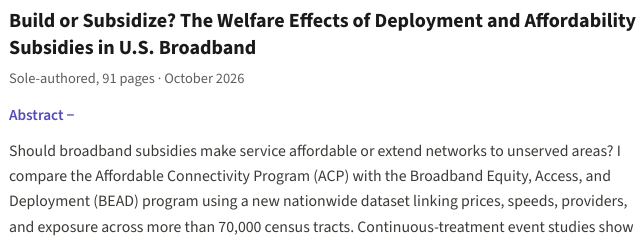
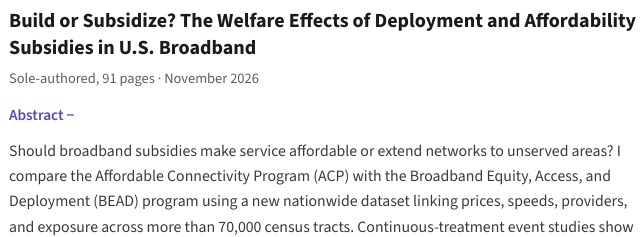
Before and after one commit to Sidi-Sawadogo/sidi-sawadogo.github.io, a plain HTML site: page pages/research.html in a window 1280 px wide. Shown: the part 151-388 px from the top of the page, 485-1125 px from the left. Drawn offline with nearby package versions, Linux system fonts and the light colour scheme.

Commit message:
Update publication date in research.html

```diff
--- a/pages/research.html
+++ b/pages/research.html
@@ -92,7 +92,7 @@
               </a>
             </h3>
 
-            <p class="byline">Sole-authored, 91 pages &middot; October 2026</p>
+            <p class="byline">Sole-authored, 91 pages &middot; November 2026</p>
 
             <details open>
               <summary>Abstract</summary>
```
